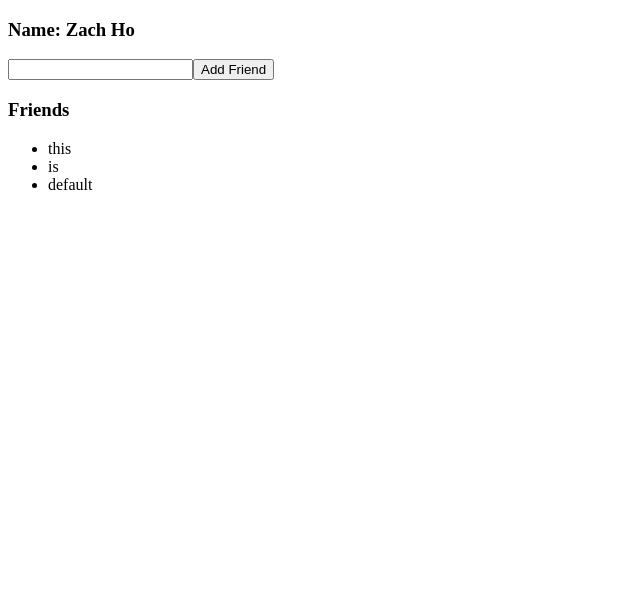
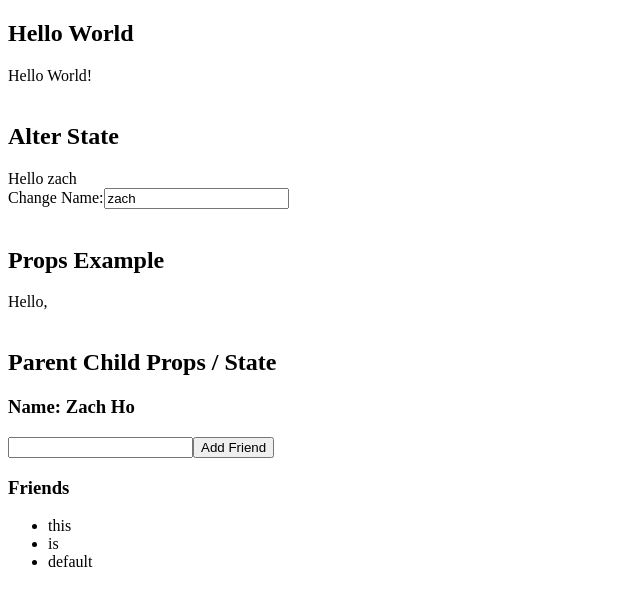
Before and after one commit to zachho123/my-first-react-project, a React (Create React App) app: page / in a window 1280 px wide. Shown: the top 606 px of the page, without its empty margins (0-640 px from the left). Built offline with nearby package versions, Linux system fonts and the light colour scheme.

Commit message:
Updated README and reorganized code

```diff
--- a/src/4-parentChildPropsExample.js
+++ b/src/components/ParentChildPropsExample.js
@@ -92,6 +92,8 @@ class ChildComponent extends React.Component {
         )
     }
 }
+
+// Setting default prop values for ChildComponent
 ChildComponent.defaultProps = {
     names: ['this', 'is', 'default']
 }
--- /dev/null
+++ b/src/containers/App.js
@@ -0,0 +1,28 @@
+import React from 'react';
+
+import HelloWorld from '../components/HelloWorld';
+import AlterState from '../components/AlterStateExample';
+import PropsExample from '../components/PropsExample';
+import PCPE from '../components/ParentChildPropsExample';
+
+class App extends React.Component {
+    render() {
+        return (
+            <div>
+                <h2>Hello World</h2>
+                <HelloWorld />
+                <br />
+                <h2>Alter State</h2>
+                <AlterState />
+                <br />
+                <h2>Props Example</h2>
+                <PropsExample />
+                <br />
+                <h2>Parent Child Props / State</h2>
+                <PCPE />
+            </div>
+        );
+    }
+}
+
+export default App;
```
Also changed, not shown: src/index.js (+2 -6 lines), src/components/AlterStateExample.js (renamed from src/2-alterStateExample.js), src/components/HelloWorld.js (renamed from src/1-helloWorld.js), src/components/PropsExample.js (renamed from src/3-propsExample.js), 1 other file (tests, documents, lock files or other folders).
